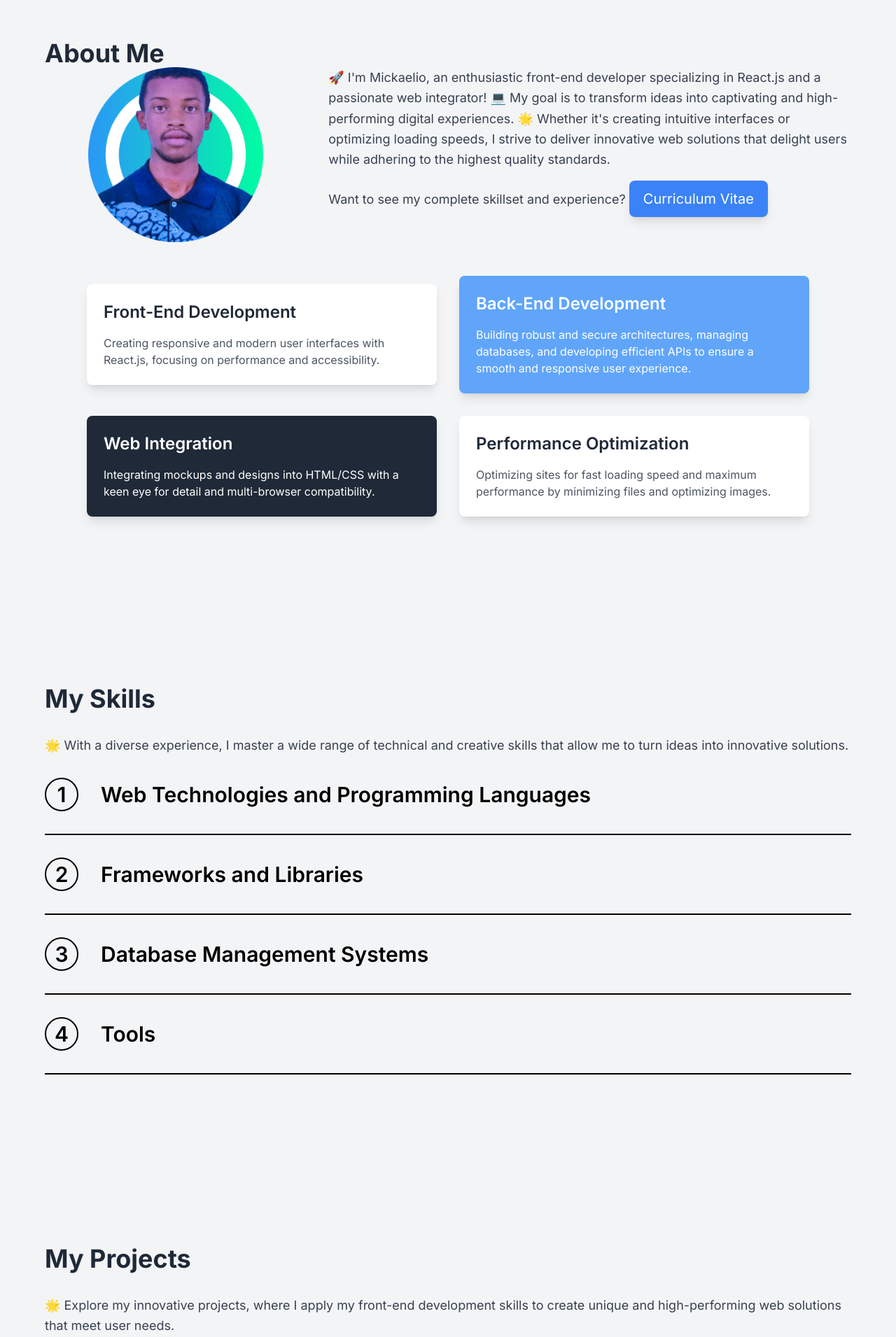
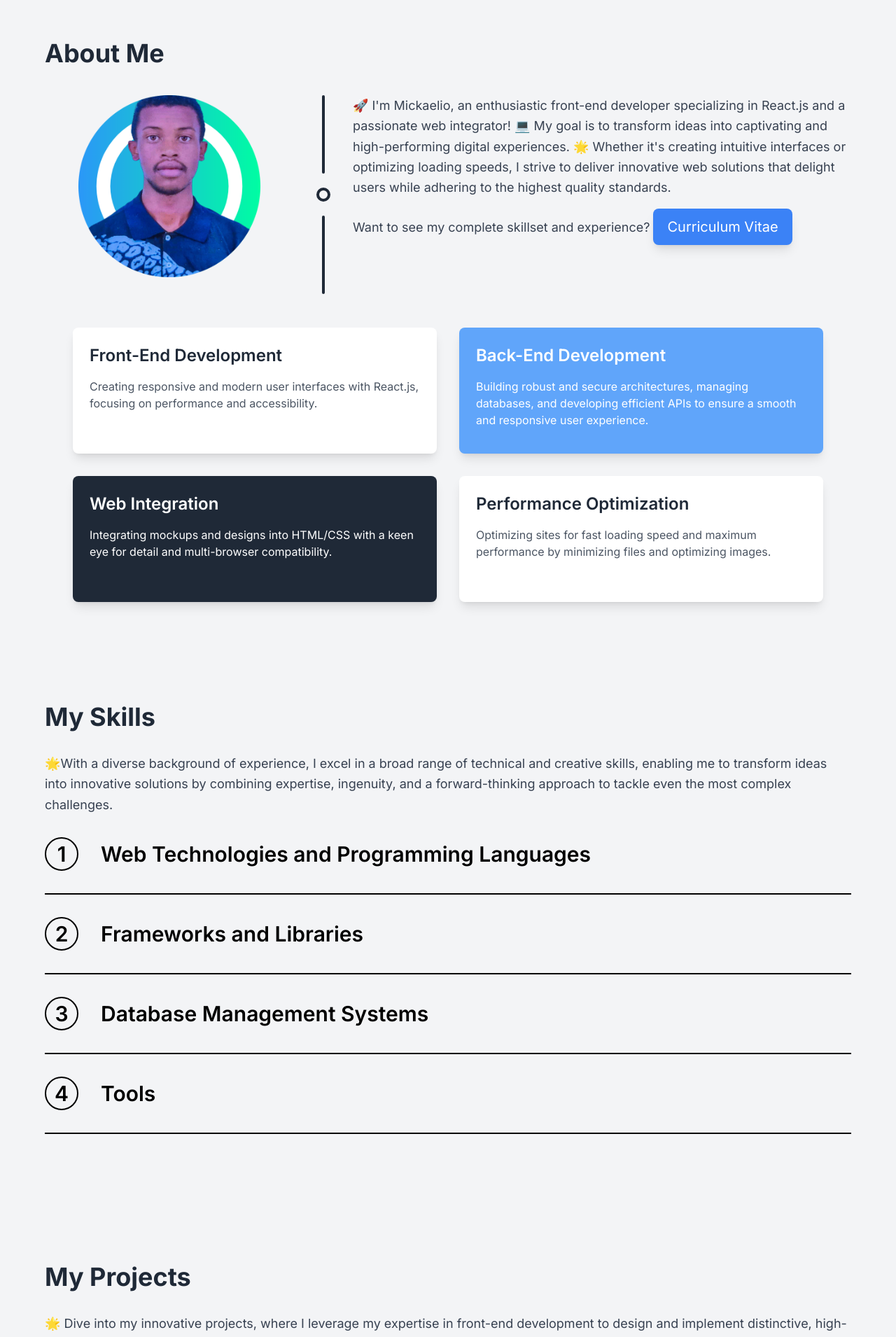
Before and after one commit to tsiheje/NewPortfolio, a Next.js app: page / in a window 1280 px wide. Shown: the part 840-2750 px from the top of the page at 70% size. Built offline with nearby package versions, Linux system fonts and the light colour scheme.

Commit message:
refact : margin des pages

```diff
--- a/src/app/Components/About/page.js
+++ b/src/app/Components/About/page.js
@@ -31,18 +31,23 @@ const skills = [
 
 const About = () => {
   return (
-    <div className="min-h-screen bg-gray-100 flex flex-col items-center lg:px-16 w-full py-24" id="about">
+    <div className="min-h-screen bg-gray-100 flex flex-col items-center lg:px-16 w-full pt-24" id="about">
       <div className="mb-12">
       <h1 className="text-4xl font-bold text-gray-800">About Me</h1>
-      <div className="flex flex-col md:flex-row items-center md:items-start gap-8 max-w-6xl mx-auto">
+      <div className="flex flex-col md:flex-row items-center md:items-start gap-8 max-w-6xl mx-auto mt-10">
         <div className="w-full md:w-1/3">
           <Image
             src={sary}
-            width={250}
-            height={250}
+            width={260}
+            height={260}
             className="rounded-lg mx-auto"
             alt="Profile picture"
           />
+        </div>
+        <div className="hidden md:flex items-center flex-col gap-5">
+          <div className="w-1 h-28 bg-gray-800 rounded"></div>
+          <div className="w-5 h-5 rounded-full border-4 border-gray-800"></div>
+          <div className="w-1 h-28 bg-gray-800 rounded"></div>
         </div>
         <div className="w-full md:w-2/3">
           <p className="text-lg text-gray-700 leading-relaxed">
@@ -66,7 +71,7 @@ const About = () => {
         {skills.map((skill, index) => (
           <motion.div
             key={index}
-            className={`${skill.bgColor} rounded-lg shadow-lg p-6 w-[500px]`}
+            className={`${skill.bgColor} rounded-lg shadow-lg p-6 w-[520px] h-[180px]`}
             whileHover={{ scale: 1.05 }}
             transition={{ duration: 0.3 }}
           >
--- a/src/app/Components/Contact/page.js
+++ b/src/app/Components/Contact/page.js
@@ -61,11 +61,11 @@ const Contact = () => {
   ];
 
   return (
-    <div className="min-h-screen bg-gray-100 flex flex-col lg:px-16 py-24" id='contact'>
+    <div className="min-h-screen bg-gray-100 flex flex-col lg:px-16 pt-24 pb-8" id='contact'>
       <div className="mb-12">
         <h1 className="text-4xl font-bold text-gray-800">Contact Me</h1>
         <p className="text-lg text-gray-700 mt-4">
-            Have questions, ideas, or want to collaborate? I'm here to help! Reach out to me through the form below, on WhatsApp, or directly via email. I would be happy to discuss and turn your projects into reality.
+          🌟 Have questions, ideas, or a desire to collaborate? Don’t hesitate to get in touch—I’m here to assist! Whether through the form below, on WhatsApp, or directly via email, I’m always happy to connect, discuss your vision, and work together to bring your projects to life.
         </p>
       </div>
       <div className='flex items-center flex-wrap gap-5'>
--- a/src/app/Components/Projects/page.js
+++ b/src/app/Components/Projects/page.js
@@ -22,32 +22,32 @@ const settings = {
     slidesToShow: 1,
     slidesToScroll: 1,
     autoplay: true,
-    autoplaySpeed: 3000,
+    autoplaySpeed: 2000,
 };
 
 const ProjectSlider = () => (
     <Slider {...settings}>
         {images.map(({ src, alt }) => (
             <div key={alt}>
-                <Image src={src} alt={alt} className="rounded-lg w-full h-[50px] object-cover" />
+                <Image src={src} alt={alt} className="rounded-lg w-[400px] h-[400px] object-cover" />
             </div>
         ))}
     </Slider>
 );
 
 const ProjectCard = () => (
-    <div className="flex flex-col bg-white rounded-lg shadow-lg p-6 w-full h-[450px]">
+    <div className="flex flex-col bg-white rounded-lg shadow-lg p-6 w-full h-[500px]">
         <ProjectSlider />
     </div>
 );
 
 const Projects = () => {
     return (
-        <div className="min-h-screen bg-gray-100 lg:px-16 py-24" id="projects">
+        <div className="min-h-screen bg-gray-100 lg:px-16 pt-24" id="projects">
             <div className="flex flex-col gap-8">
                 <h1 className="text-4xl font-bold text-gray-800">My Projects</h1>
                 <p className="text-lg text-gray-700 leading-relaxed">
-                    🌟 Explore my innovative projects, where I apply my front-end development skills to create unique and high-performing web solutions that meet user needs.
+                    🌟 Dive into my innovative projects, where I leverage my expertise in front-end development to design and implement distinctive, high-performing web solutions that not only meet but exceed user expectations, combining creativity, technical precision, and a user-centered approach to deliver exceptional digital experiences.
                 </p>
                 <div className="flex flex-col items-center justify-center flex-wrap gap-3">
                     <ProjectCard />
--- a/src/app/Components/Skills/page.js
+++ b/src/app/Components/Skills/page.js
@@ -62,11 +62,11 @@ const Skills = () => {
     };
 
     return (
-        <div className="min-h-screen bg-gray-100 lg:px-16 py-24" id="skills">
+        <div className="min-h-screen bg-gray-100 lg:px-16 pt-24" id="skills">
             <div className="flex flex-col gap-8">
                 <h1 className="text-4xl font-bold text-gray-800">My Skills</h1>
                 <p className="text-lg text-gray-700 leading-relaxed">
-                    🌟 With a diverse experience, I master a wide range of technical and creative skills that allow me to turn ideas into innovative solutions.
+                    🌟With a diverse background of experience, I excel in a broad range of technical and creative skills, enabling me to transform ideas into innovative solutions by combining expertise, ingenuity, and a forward-thinking approach to tackle even the most complex challenges.
                 </p>
                 <div className="flex flex-col gap-8">
                     {skillsData.map((skill, index) => (
--- a/src/app/Components/home/page.js
+++ b/src/app/Components/home/page.js
@@ -54,7 +54,7 @@ const Homepage = () => {
               <h1 className="text-4xl sm:text-5xl lg:text-6xl font-semibold text-white leading-tight">
                 Hello!👋
               </h1>
-              <h1 className="text-4xl sm:text-5xl lg:text-6xl font-semibold text-white leading-tight">I'm, <span className="text-blue-300 mt-2 text-5xl sm:text-7xl lg:text-8xl">Mickaelio</span></h1>
+              <h1 className="text-4xl sm:text-5xl lg:text-6xl font-semibold text-white leading-tight">I'm, <span className="text-blue-400 mt-2 text-5xl sm:text-7xl lg:text-8xl">Mickaelio</span></h1>
             </div>
             <p className="text-base sm:text-lg text-gray-200">
               🌟 A dedicated front-end developer and web integrator with a passion for crafting seamless user experiences.
```
